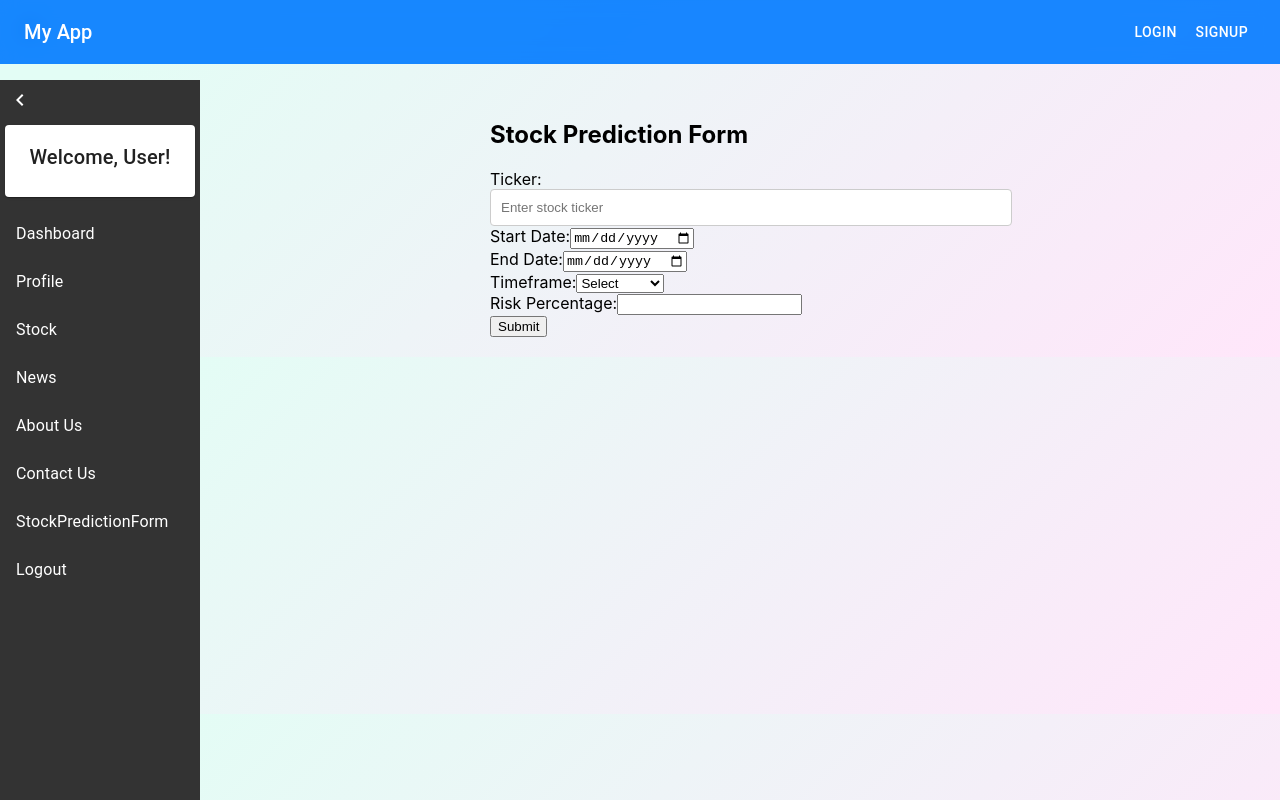
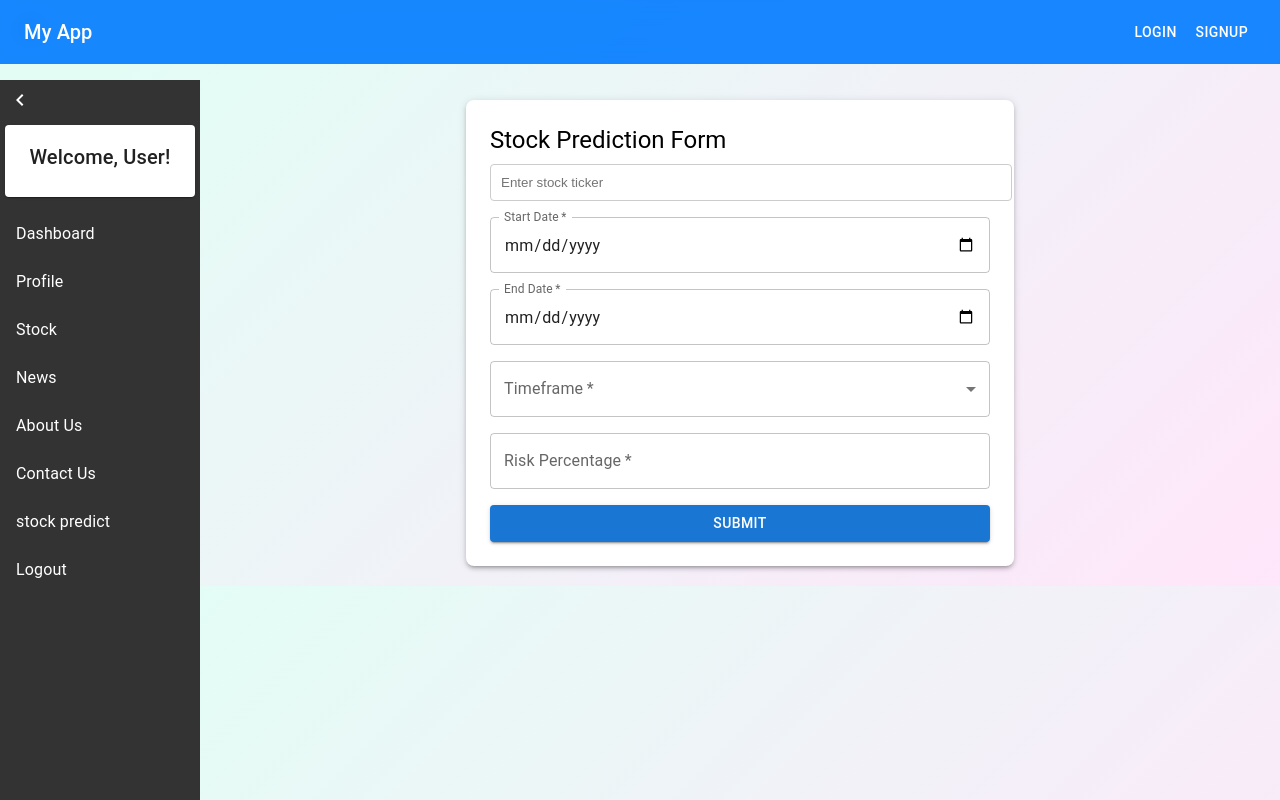
Before and after one commit to OneKnow654/Stocklytics, a React (Create React App) app: page /dashboard/predict in a window 1280 px wide. Built offline with nearby package versions, Linux system fonts and the light colour scheme.

Commit message:
updated the ai of predict form

```diff
--- a/src/components/Sidebar.js
+++ b/src/components/Sidebar.js
@@ -49,7 +49,7 @@ const Sidebar = ({ open, toggleSidebar, username }) => {
           <ListItemText primary="Contact Us" sx={{ color: '#fff' }} />
         </ListItem>
         <ListItem button component={Link} to="predict">
-          <ListItemText primary="StockPredictionForm" sx={{ color: '#fff' }} />
+          <ListItemText primary="stock predict" sx={{ color: '#fff' }} />
         </ListItem>
         <ListItem button component={Link} to="logout">
           <ListItemText primary="Logout" sx={{ color: '#fff' }} />
--- a/src/components/predict.js
+++ b/src/components/predict.js
@@ -1,4 +1,5 @@
 import React, { useState } from 'react';
+import { TextField, Button, MenuItem, Box, Typography, Grid } from '@mui/material';
 import StockSuggestions from './StockSuggestions';
 
 const StockPredictionForm = () => {
@@ -24,54 +25,84 @@ const StockPredictionForm = () => {
     };
 
     return (
-        <form onSubmit={handleSubmit} style={{ maxWidth: '500px', margin: '0 auto' }}>
-            <h2>Stock Prediction Form</h2>
-            <div>
-                <label>Ticker:</label>
+        <Box
+            component="form"
+            onSubmit={handleSubmit}
+            sx={{
+                maxWidth: 500,
+                margin: '0 auto',
+                p: 3,
+                borderRadius: 2,
+                boxShadow: 3,
+                backgroundColor: 'white',
+            }}
+        >
+            <Typography variant="h5" component="h2" gutterBottom>
+                Stock Prediction Form
+            </Typography>
+
+            <Grid container spacing={2}>
+                <Grid item xs={12}>
                     <StockSuggestions onSelect={setTicker} />
-            </div>
-            <div>
-                <label>Start Date:</label>
-                <input
+                </Grid>
+
+                <Grid item xs={12}>
+                    <TextField
+                        fullWidth
+                        label="Start Date"
                         type="date"
                         value={startDate}
                         onChange={(e) => setStartDate(e.target.value)}
+                        InputLabelProps={{ shrink: true }}
                         required
                     />
-            </div>
-            <div>
-                <label>End Date:</label>
-                <input
+                </Grid>
+
+                <Grid item xs={12}>
+                    <TextField
+                        fullWidth
+                        label="End Date"
                         type="date"
                         value={endDate}
                         onChange={(e) => setEndDate(e.target.value)}
+                        InputLabelProps={{ shrink: true }}
                         required
                     />
-            </div>
-            <div>
-                <label>Timeframe:</label>
-                <select
+                </Grid>
+
+                <Grid item xs={12}>
+                    <TextField
+                        fullWidth
+                        select
+                        label="Timeframe"
                         value={timeframe}
                         onChange={(e) => setTimeframe(e.target.value)}
                         required
                     >
-                    <option value="">Select</option>
-                    <option value="short-term">Short-Term</option>
-                    <option value="long-term">Long-Term</option>
-                </select>
-            </div>
-            <div>
-                <label>Risk Percentage:</label>
-                <input
+                        <MenuItem value="short-term">Short-Term</MenuItem>
+                        <MenuItem value="long-term">Long-Term</MenuItem>
+                    </TextField>
+                </Grid>
+
+                <Grid item xs={12}>
+                    <TextField
+                        fullWidth
+                        label="Risk Percentage"
                         type="number"
                         value={riskPercentage}
                         onChange={(e) => setRiskPercentage(e.target.value)}
-                    step="0.01"
+                        InputProps={{ inputProps: { step: 0.01 } }}
                         required
                     />
-            </div>
-            <button type="submit">Submit</button>
-        </form>
+                </Grid>
+
+                <Grid item xs={12}>
+                    <Button variant="contained" color="primary" type="submit" fullWidth>
+                        Submit
+                    </Button>
+                </Grid>
+            </Grid>
+        </Box>
     );
 };
 
```
Also changed, not shown: Forex.jpeg (added), src/img/Forex.jpeg (added). Lines whose indentation alone changed are shown as unchanged.
